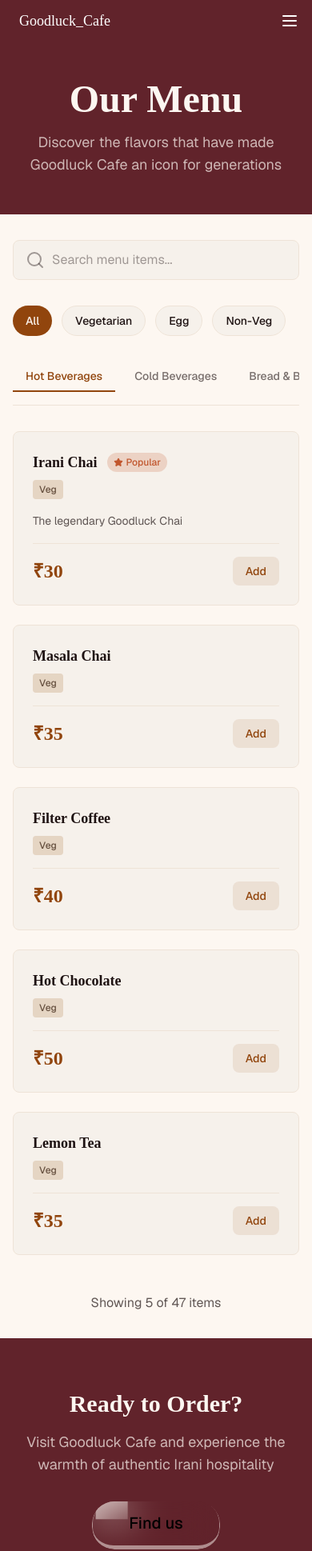
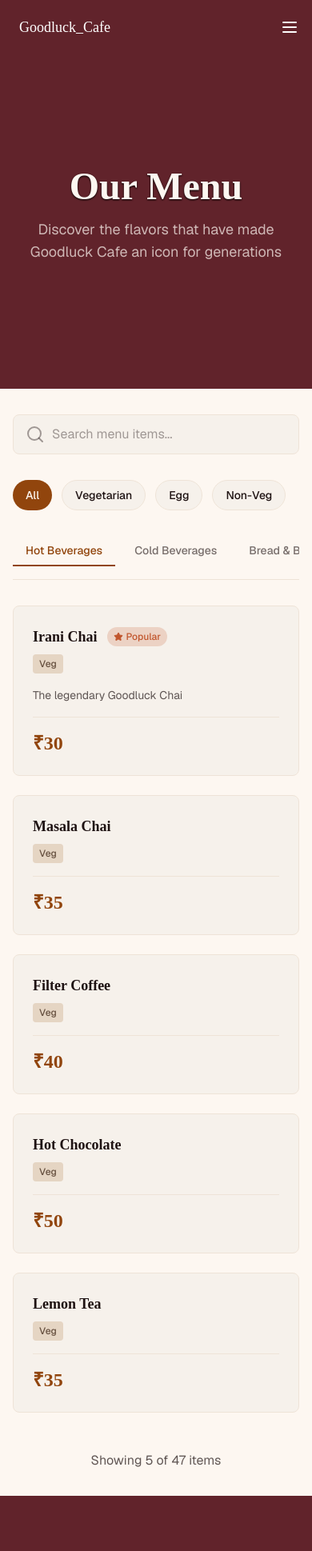
Before and after one commit to Omkard007/goodluck, a Next.js app: page /menu in a window 390 px wide. Shown: the top 1939 px of the page at 80% size. Built offline with nearby package versions, Linux system fonts and the light colour scheme.

Commit message:
sections

```diff
--- a/components/home/about.tsx
+++ b/components/home/about.tsx
@@ -25,14 +25,14 @@ export default function AboutPage() {
              <div className="relative bg-secondary">
              <Navbar />
             {/* Page Header */}
-            <section className="py-12 md:py-16 px-4 lg:py-30 bg-secondary ">
-                <div className="max-w-6xl mx-auto text-center">
+            <section className="py-12 md:py-16 px-4 bg-secondary">
+                <div className="max-w-6xl mx-auto text-center min-h-[40vh] flex items-center justify-center ">
                     <motion.div
                         initial={{ opacity: 0, y: 20 }}
                         animate={{ opacity: 1, y: 0 }}
                         transition={{ duration: 0.6 }}
                     >
-                        <h1 className="text-5xl md:text-6xl font-serif font-bold text-background mb-4">
+                        <h1 className="text-5xl md:text-6xl font-serif font-bold text-background mb-4 drop-shadow-xs drop-shadow-black">
                             Our Story
                         </h1>
                         <p className="text-lg text-background/70 max-w-2xl mx-auto">
--- a/components/home/contact.tsx
+++ b/components/home/contact.tsx
@@ -26,14 +26,14 @@ export default function ContactPage() {
             <Navbar />
 
             {/* Page Header */}
-            <section className=" md:py-16 px-4 lg:py-30 bg-secondary gap-3">
-                <div className="max-w-6xl mx-auto text-center">
+            <section className=" py-12 md:py-16 px-4 bg-secondary">
+                <div className="max-w-6xl mx-auto text-center min-h-[40vh] flex items-center justify-center">
                     <motion.div
                         initial={{ opacity: 0, y: 20 }}
                         animate={{ opacity: 1, y: 0 }}
                         transition={{ duration: 0.6 }}
                     >
-                        <h1 className="text-5xl md:text-6xl font-serif font-bold text-background mb-4 text-balance">
+                        <h1 className="text-5xl md:text-6xl font-serif font-bold text-background mb-4 text-balance drop-shadow-xs drop-shadow-black">
                             Visit Us
                         </h1>
                         <p className="text-lg text-background/70 max-w-2xl mx-auto">
@@ -52,15 +52,7 @@ export default function ContactPage() {
                         transition={{ duration: 0.6 }}
                         className="rounded-lg overflow-hidden border border-border h-96 md:h-[500px] shadow-lg"
                     >
-                        <iframe
-                            src="https://www.google.com/maps/embed?pb=!1m18!1m12!1m3!1d3782.0256252577356!2d73.84127532346896!3d18.534893267289046!2m3!1f0!2f0!3f0!3m2!1i1024!2i768!4f13.1!3m3!1m2!1s0x3bc2c0c7c7c7c7c7%3A0x0!2sGoodluck%20Cafe!5e0!3m2!1sen!2sin!4v1234567890"
-                            width="100%"
-                            height="100%"
-                            style={{ border: 0 }}
-                            allowFullScreen
-                            loading="lazy"
-                            referrerPolicy="no-referrer-when-downgrade"
-                        ></iframe>
+                        <iframe src="https://www.google.com/maps/embed?pb=!1m18!1m12!1m3!1d3783.256376094627!2d73.8414923!3d18.517313100000003!2m3!1f0!2f0!3f0!3m2!1i1024!2i768!4f13.1!3m3!1m2!1s0x3bc2bf87fad7cce1%3A0x782ac3a113379b17!2sCafe%20Goodluck!5e0!3m2!1sen!2sin!4v1769936389613!5m2!1sen!2sin" width="600" height="450" className="w-full h-full" allowFullScreen={true} loading="lazy" referrerPolicy="no-referrer-when-downgrade"></iframe>
                     </motion.div>
                 </div>
             </section>
--- a/components/home/cta2.tsx
+++ b/components/home/cta2.tsx
@@ -3,6 +3,7 @@
 import { motion } from "framer-motion";
 import { Button } from "../ui/moving-border";
 import { useRouter } from "next/navigation";
+import { ShimmerButton } from "../ui/shimmer-button";
 
 export default function CtaPage() {
   const router = useRouter();
@@ -16,24 +17,24 @@ export default function CtaPage() {
           viewport={{ once: true }}
           transition={{ delay: 0.2 }}
         >
-          <h2 className="text-3xl md:text-4xl font-serif font-bold text-background mb-4">
-          Ready to Order?
+          <h2 className="text-3xl md:text-4xl font-serif font-bold text-background mb-4 drop-shadow-xs drop-shadow-neutral-900">
+            Ready to Order?
           </h2>
 
           <p className="text-lg text-background/70 mb-8 max-w-2xl mx-auto">
-          Visit Goodluck Cafe and experience the warmth of authentic Irani hospitality
+            Visit Goodluck Cafe and experience the warmth of authentic Irani
+            hospitality
           </p>
 
           <div className="flex gap-4 justify-center flex-wrap">
-            <Button
+            <ShimmerButton
               onClick={() => router.push("/contact")}
-              borderRadius="1.75rem"
-              className="  border-b-5 border-t-0 border-background/50 text-black hover:text-primary-foreground rounded-lg  font-medium text-xl cursor-pointer"
+              className="shadow-2xl px-10"
             >
-              Find us
-            </Button>
-
-
+              <span className="text-center text-sm leading-none font-medium tracking-tight whitespace-pre-wrap text-black lg:text-lg dark:from-white dark:to-slate-900/10">
+                Find us
+              </span>
+            </ShimmerButton>
           </div>
         </motion.div>
       </div>
--- a/components/home/menu.tsx
+++ b/components/home/menu.tsx
@@ -51,13 +51,13 @@ export default function MenuPage() {
 
       {/* Page Header */}
       <section className="py-12 md:py-16 px-4 bg-secondary">
-        <div className="max-w-6xl mx-auto text-center">
+        <div className="max-w-6xl mx-auto text-center min-h-[40vh] flex items-center justify-center">
           <motion.div
             initial={{ opacity: 0, y: 20 }}
             animate={{ opacity: 1, y: 0 }}
             transition={{ duration: 0.6 }}
           >
-            <h1 className="text-5xl md:text-6xl font-serif font-bold text-background mb-4 text-balance">
+            <h1 className="text-5xl md:text-6xl font-serif font-bold text-background mb-4 text-balance drop-shadow-xs drop-shadow-black">
               Our Menu
             </h1>
             <p className="text-lg text-background/70 max-w-2xl mx-auto">
@@ -143,11 +143,12 @@ export default function MenuPage() {
             className="grid grid-cols-1 md:grid-cols-2 lg:grid-cols-3 gap-6"
           >
             {filteredItems.length > 0 ? (
-              filteredItems.map((item) => (
+              filteredItems.map((item,idx) => (
                 <motion.div
                   key={item.id}
-                  variants={fadeInUp}
-                  whileHover={{ y: -4 }}
+                  initial={{ opacity: 0, y: 20 }}
+                  animate={{ opacity: 1, y: 0 }}
+                  transition={{ delay: 0.05 * idx ,duration:0.3}}
                   className="bg-card rounded-lg p-6 border border-border hover:shadow-lg hover:border-primary/30 transition-all"
                 >
                   <div className="flex items-start justify-between mb-4">
@@ -179,9 +180,6 @@ export default function MenuPage() {
 
                   <div className="flex items-center justify-between pt-4 border-t border-border">
                     <div className="text-2xl font-serif font-bold text-primary">₹{item.price}</div>
-                    <button className="px-4 py-2 bg-primary/10 text-primary rounded-lg font-medium hover:bg-primary hover:text-primary-foreground transition-colors text-sm">
-                      Add
-                    </button>
                   </div>
                 </motion.div>
               ))
--- a/components/home/navbar2.tsx
+++ b/components/home/navbar2.tsx
@@ -27,7 +27,7 @@ export default function GoodluckCafeNavbar() {
   ];
 
   return (
-    <Navbar className="top-0">
+    <Navbar className="top-2">
       {/* ================= DESKTOP ================= */}
       <NavBody>
         {/* Logo */}
--- a/components/home/review.tsx
+++ b/components/home/review.tsx
@@ -21,7 +21,6 @@ const staggerContainer = {
   },
 }
 
-export default function ReviewsPage() {
 const reviews = [
   {
     id: 1,
@@ -88,20 +87,21 @@ export default function ReviewsPage() {
     highlight: 'Excellence',
   },
 ]
+export default function ReviewsPage() {
 
   return (
     <div className="relative">
          <div className="relative bg-secondary">
          <Navbar />
       {/* Page Header */}
-      <section className="py-12 md:py-16 px-4 lg:py-30 bg-secondary">
-        <div className="max-w-6xl mx-auto text-center">
+      <section className="py-12 md:py-16 px-4 bg-secondary">
+        <div className="max-w-6xl mx-auto text-center min-h-[40vh] flex items-center justify-center">
           <motion.div
             initial={{ opacity: 0, y: 20 }}
             animate={{ opacity: 1, y: 0 }}
             transition={{ duration: 0.6 }}
           >
-            <h1 className="text-5xl md:text-6xl font-serif font-bold text-background mb-4 text-balance">
+            <h1 className="text-5xl md:text-6xl font-serif font-bold text-background mb-4 text-balance drop-shadow-xs drop-shadow-black">
               What People Say
             </h1>
             <p className="text-lg text-background/70 max-w-2xl mx-auto">
```
Lines whose indentation alone changed are shown as unchanged.
